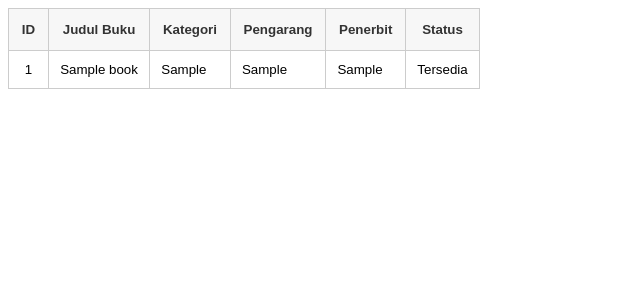
After one commit to ImamAlfariziSyahputra/digitalent-last-project, a PHP site: page /project/print/book-single.php?id=1 in a window 1280 px wide. The commit adds this page. Shown: the top 300 px of the page, without its empty margins (0-640 px from the left). Run offline with PHP 8.4, Linux system fonts and the light colour scheme; tables that the repository leaves empty or names only in its code hold one stand-in row (values such as "Sample post").

Commit message:
books: fitur cetak

```diff
--- /dev/null
+++ b/print/book-single.php
@@ -0,0 +1,101 @@
+<?php
+session_start();
+
+$id = $_GET['id'];
+
+// if (isset($_SESSION['id']) && isset($_SESSION['email'])) {
+require_once __DIR__ . '/../db-config.php';
+
+$sql = "SELECT * FROM books WHERE id = ?";
+$statement = $connection->prepare($sql);
+$statement->execute([$id]);
+
+if ($book = $statement->fetch()) {
+} else {
+  $alert = <<<ALERT
+    <script>
+      alert('Data tersebut tidak ditemukan!');
+      window.location='../../book.php'
+    </script>
+  ALERT;
+
+  echo $alert;
+  exit();
+}
+
+// var_dump($books);
+// exit();
+// } else {
+//   header("Location: login.php"); //! if Unauthenticated, Redirect to "Login Page"
+//   exit();
+// }
+?>
+
+<!DOCTYPE html>
+<html lang="en">
+
+<head>
+  <meta charset="UTF-8">
+  <meta http-equiv="X-UA-Compatible" content="IE=edge">
+  <meta name="viewport" content="width=device-width, initial-scale=1.0">
+  <title>Document</title>
+  <style id="table_style" type="text/css">
+    body {
+      font-family: Arial;
+      font-size: 10pt;
+    }
+
+    table {
+      border: 1px solid #ccc;
+      border-collapse: collapse;
+    }
+
+    table th {
+      background-color: #F7F7F7;
+      color: #333;
+      font-weight: bold;
+      padding: 0.8rem;
+      text-align: center;
+    }
+
+    table td {
+      padding: 0.7rem;
+    }
+
+    table td:nth-child(1) {
+      text-align: center;
+    }
+
+    table th,
+    table td {
+      border: 1px solid #ccc;
+    }
+  </style>
+</head>
+
+<body>
+  <div id="tableWrapper">
+    <table cellspacing="0" rules="all" border="1">
+      <tr>
+        <th>ID</th>
+        <th>Judul Buku</th>
+        <th>Kategori</th>
+        <th>Pengarang</th>
+        <th>Penerbit</th>
+        <th>Status</th>
+      </tr>
+      <tr>
+        <td><?= $book['id'] ?></td>
+        <td><?= $book['judul'] ?></td>
+        <td><?= $book['kategori'] ?></td>
+        <td><?= $book['pengarang'] ?></td>
+        <td><?= $book['penerbit'] ?></td>
+        <td><?= $book['status'] ?></td>
+      </tr>
+    </table>
+  </div>
+
+</body>
+
+
+</html>
```
Also changed, not shown: book.php (+22 -2 lines), print/book-all.php (added, +91 -0 lines), icons/pdf.svg (added), icons/print-w.svg (added).
